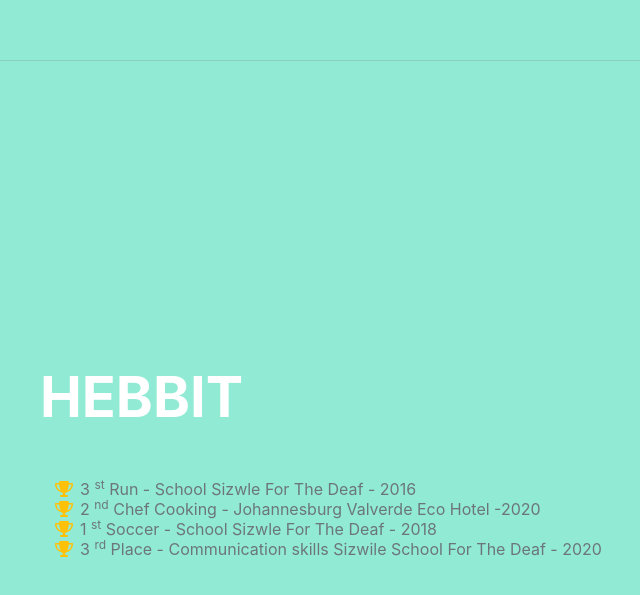
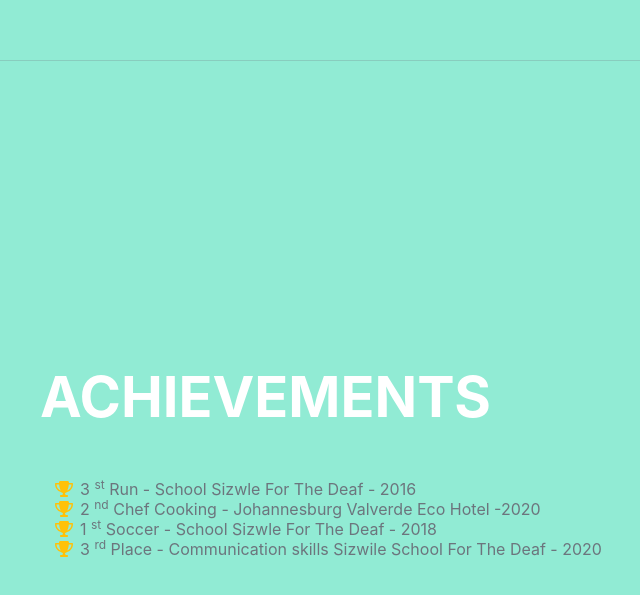
Before and after one commit to Khnagwelo25/Kevin-Khangwelo-Mashige, a plain HTML site: page index.html in a window 1280 px wide. Shown: the part 6339-6934 px from the top of the page, without its empty margins (280-920 px from the left). Drawn offline with nearby package versions, Linux system fonts and the light colour scheme; a web font is replaced by a local one.

Commit message:
add change h2

```diff
--- a/index.html
+++ b/index.html
@@ -251,7 +251,7 @@
             <!-- Awards-->
             <section class="resume-section" id="awards">
                 <div class="resume-section-content">
-                    <h2 class="mb-5">Hebbit</h2>
+                    <h2 class="mb-5">Achievements</h2>
                     <ul class="fa-ul mb-0">
 
                         </li>
```
